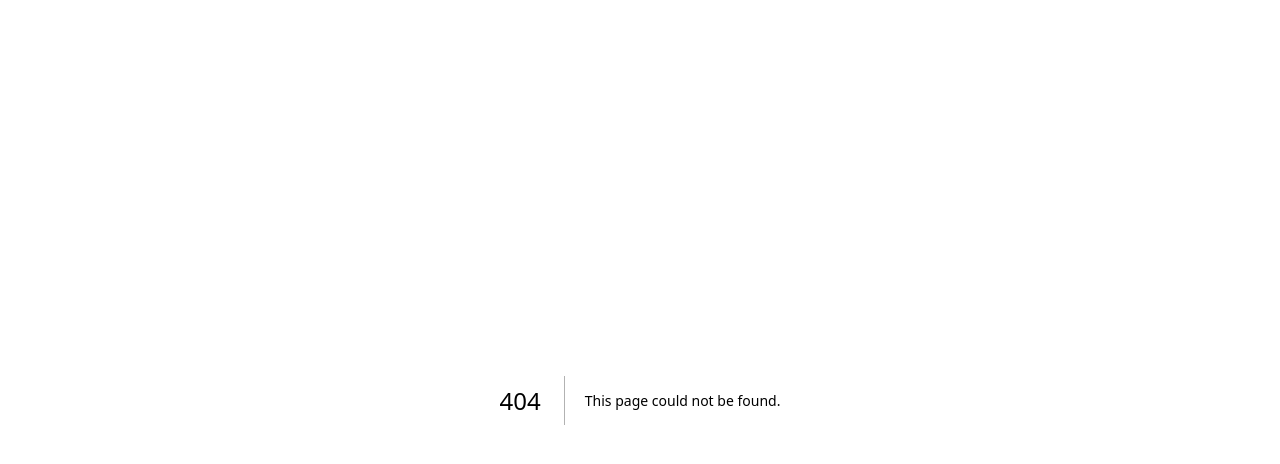
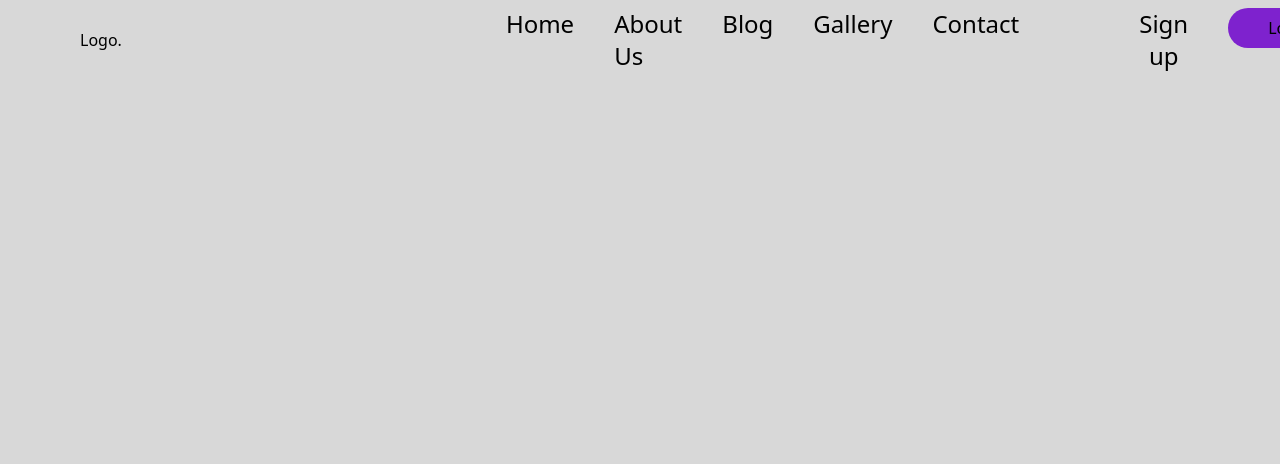
Before and after one commit to DeveloperAromal/PriceHwak, a Next.js app: page /test in a window 1280 px wide. Before the commit this address had no page. Shown: the top 464 px of the page. Built offline with nearby package versions, Linux system fonts and the light colour scheme.

Commit message:
commited

```diff
--- a/app/components/Hero.tsx
+++ b/app/components/Hero.tsx
@@ -3,6 +3,8 @@
 import React, { useState, useEffect } from "react";
 import axios from "axios";
 import cheerio from "cheerio";
+
+import BottomHero from "./BottomHero";
 
 export default function Hero() {
   const [url, setUrl] = useState<string>("");
@@ -38,7 +40,7 @@ export default function Hero() {
           } else {
             setError(`Error fetching data: ${error.message}`);
           }
-          setData(null); // Reset data state on error
+          setData(null);
         });
     } else {
       setError("Please enter a URL.");
@@ -85,6 +87,7 @@ export default function Hero() {
         {data && <div className="text-center">{data}</div>}
         {error && <div className="text-center text-red-500">{error}</div>}
       </div>
+      <BottomHero />
     </section>
   );
 }
--- /dev/null
+++ b/app/components/includes/Navbar.tsx
@@ -0,0 +1,164 @@
+"use client";
+
+import Link from "next/link";
+import Image from "next/image";
+import { useState, useEffect } from "react";
+
+interface Nav {
+  href: string;
+  children: string;
+}
+
+export default function Navbar() {
+  const [isMenuOpen, setIsMenuOpen] = useState(false);
+
+  const toggleMenu = () => {
+    setIsMenuOpen(!isMenuOpen);
+  };
+
+  useEffect(() => {
+    const body = document.querySelector("body");
+    if (body) {
+      if (isMenuOpen) {
+        body.style.overflow = "hidden";
+      } else {
+        body.style.overflow = "auto";
+      }
+    }
+    return () => {
+      if (body) {
+        body.style.overflow = "auto";
+      }
+    };
+  }, [isMenuOpen]);
+
+  return (
+    <section className="pb-20">
+      <div>
+        <nav className="bg-darkblue h-20 w-full fixed top-0 left-0 right-0 lg:flex lg:justify-between lg:items-center lg:px-20">
+          <div className="flex justify-between items-center">
+            <Link href="/home">
+              <div className="cursor-pointer ">
+                <div className="">
+                  {/* <Image
+                    src="/icons/logo.png"
+                    alt="logo"
+                    width={70}
+                    height={70}
+                    className="hidden lg:block"
+                  /> */}
+                </div>
+                {/* <Image
+                  src="/icons/logo.png"
+                  alt="logo"
+                  width={90}
+                  height={90}
+                  className="block lg:hidden pl-5"
+                /> */}
+                <h1>Logo.</h1>
+              </div>
+            </Link>
+            <div className="block lg:hidden">
+              <div className="pt-4 flex z-60">
+                <button
+                  onClick={toggleMenu}
+                  className="block lg:hidden z-50 px-3 rounded-2xl focus:outline-none"
+                >
+                  <div className="relative">
+                    <div
+                      className={`w-8 h-0.5 bg-black mb-2 transition-all duration-300 ${
+                        isMenuOpen ? "rotate-45 translate-y-4" : ""
+                      }`}
+                    ></div>
+                    <div
+                      className={`w-8 h-0.5 bg-black mb-2 transition-all duration-300 ${
+                        isMenuOpen ? "opacity-0 translate-x-full" : ""
+                      }`}
+                    ></div>
+                    <div
+                      className={`w-8 h-0.5 bg-black transition-all duration-300 ${
+                        isMenuOpen ? "-rotate-45 -translate-y-1" : ""
+                      }`}
+                    ></div>
+                  </div>
+                </button>
+              </div>
+            </div>
+          </div>
+          <div className="hidden lg:block">
+            <ul
+              className={`${
+                isMenuOpen ? "block" : "hidden"
+              } lg:flex lg:items-center lg:justify-center lg:gap-10`}
+            >
+              <div className="flex gap-10 pt-20 pl-96">
+                <NavItem href="/home">Home</NavItem>
+                <NavItem href="/about">About Us</NavItem>
+                <NavItem href="/blog">Blog</NavItem>
+                <NavItem href="/gallery">Gallery</NavItem>
+                <NavItem href="/contact">Contact</NavItem>
+                <div className="pl-20 flex gap-10">
+                  <div className=" ">
+                    <Link href="/auth/signup">
+                      <button className="text-2xl ">Sign up</button>
+                    </Link>
+                  </div>
+                  <div className="">
+                    <Link href="/auth/login">
+                      <button className="bg-purple-700 py-2 rounded-3xl px-10 hover:bg-purple-900">
+                        Login
+                      </button>
+                    </Link>
+                  </div>
+                </div>
+              </div>
+            </ul>
+          </div>
+          <div>
+            <ul
+              className={`${
+                isMenuOpen ? "block" : "hidden"
+              } bg-darkblue nav-top w-full h-screen flex items-center justify-center`}
+            >
+              <div className=" block lg:hidden">
+                <div className="flex items-center justify-center pb-2">
+                  <div>
+                    <NavItem href="/home">Home</NavItem>
+                    <NavItem href="/about">About Us</NavItem>
+                    <NavItem href="/blog">Blog</NavItem>
+                    <NavItem href="/gallery">Gallery</NavItem>
+                    <NavItem href="/contact">Contact</NavItem>
+                  </div>
+                </div>
+                <div className="flex gap-2">
+                  <div className="pb-4 ">
+                    <Link href="/auth/signup">
+                      <button className="bg-purple-700 py-2 px-8 rounded-xl hover:bg-purple-900">
+                        Sign up
+                      </button>
+                    </Link>
+                  </div>
+                  <div className="pb-4 ">
+                    <Link href="/auth/login">
+                      <button className="bg-purple-700 py-2 px-8 rounded-xl hover:bg-purple-900">
+                        Login
+                      </button>
+                    </Link>
+                  </div>
+                </div>
+              </div>
+            </ul>
+          </div>
+        </nav>
+      </div>
+    </section>
+  );
+}
+
+function NavItem({ href, children }: Nav) {
+  return (
+    <li className="text-xl md:text-2xl text-black hover:text-emerald-600 cursor-pointer md:mb-20">
+      <Link href={href}>{children}</Link>
+    </li>
+  );
+}
--- /dev/null
+++ b/app/test/page.tsx
@@ -0,0 +1,8 @@
+import Nav from "../components/includes/Navbar";
+export default function Test() {
+  return (
+    <section>
+      <Nav />
+    </section>
+  );
+}
```
